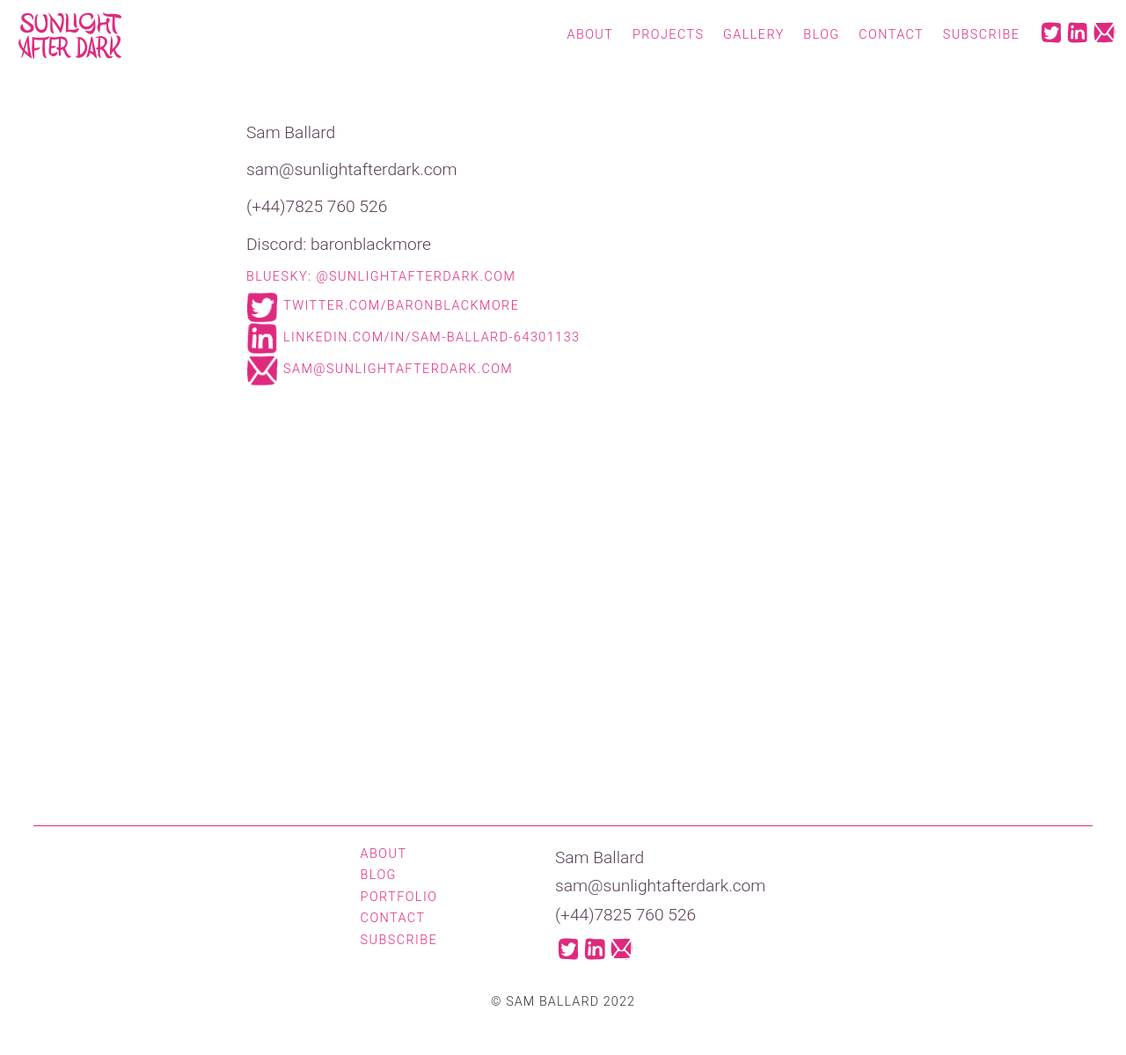
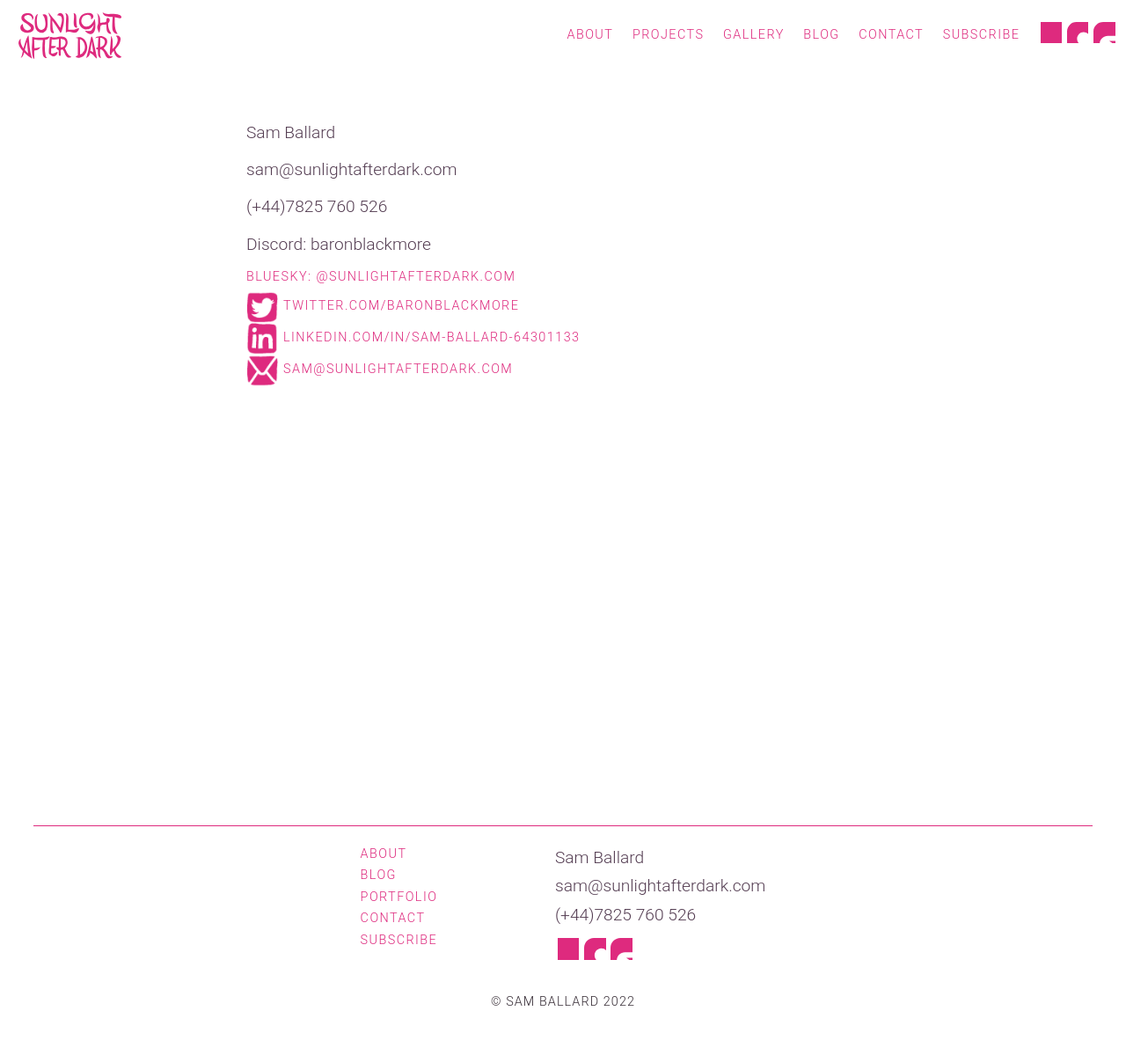
Before and after one commit to BaronBlackmore/SunlightAfterDark, a Jekyll site: the page built from contact.html, in a window 1280 px wide. Shown: the whole page at 88% size. Built offline with Jekyll 4.4.1, drawn with Linux system fonts in a browser that asks for light colours.

Commit message:
update nav

```diff
--- a/css/main.css
+++ b/css/main.css
@@ -841,9 +841,9 @@ li .content-preview{
     mask-image: url(/images/link_linkedin.svg);
 }
 
-.icon-link-twitter{
-	 -webkit-mask-image: url(/images/link_twitter.svg);
-    mask-image: url(/images/link_twitter.svg);
+.icon-link-bluesky{
+	 -webkit-mask-image: url(/images/link_bluesky.svg);
+    mask-image: url(/images/link_bluesky.svg);
 }
 
 .social-images a{
--- a/portfolio/zero-parades.html
+++ b/portfolio/zero-parades.html
@@ -49,8 +49,10 @@ layout: default
 			</h5>
 			<p>
 				As lead UX designer at ZA/UM, I was tasked with developing the menus and gameplay of Zero Parades, for PC and console.
+				<br>
+
 			</p>
-		<!-- <div class="nav-pad"></div> -->
+		<div class="nav-pad"></div>
 	</div>
 	</div>
 </div>
```
Also changed, not shown: images/link_bluesky.svg (added), images/link_email.svg, images/link_linkedin.svg.
